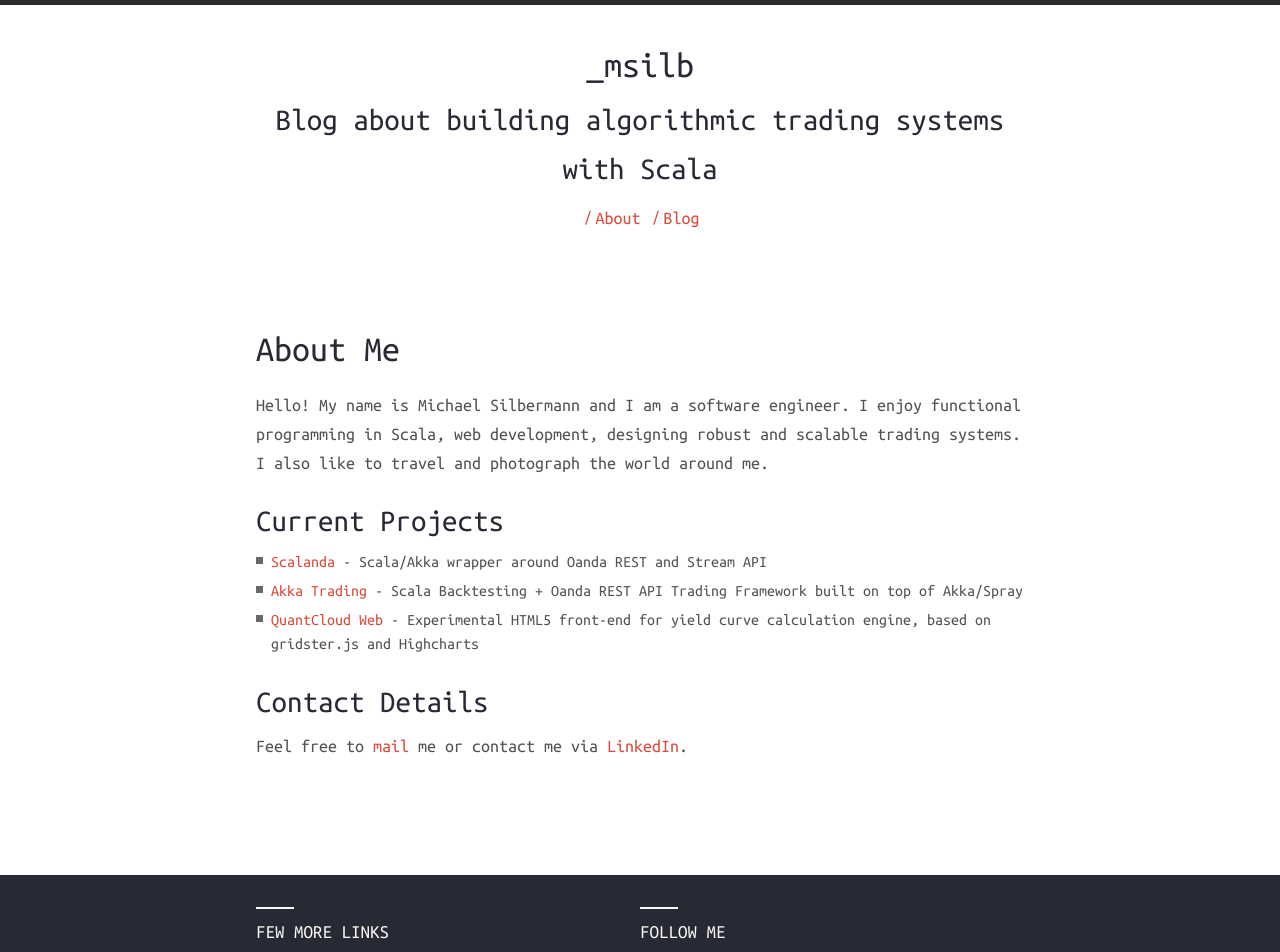
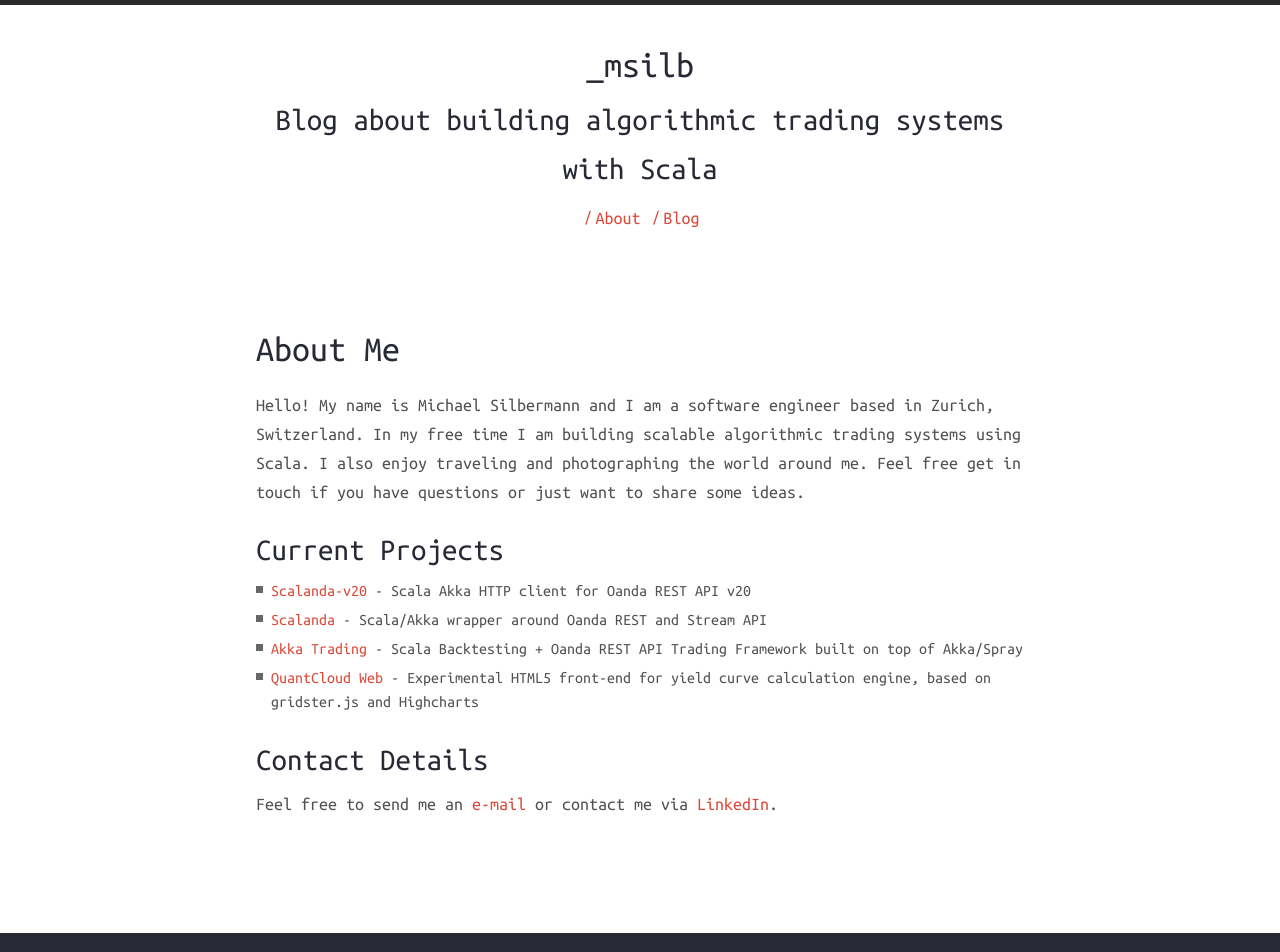
Before and after one commit to msilb/msilb.github.io, a Jekyll site: the page built from about.md, in a window 1280 px wide. Shown: the top 952 px of the page. Built offline with Jekyll 4.4.1, drawn with Linux system fonts in a browser that asks for light colours; nearby versions of some CDN libraries.

Commit message:
Update about.md

```diff
--- a/about.md
+++ b/about.md
@@ -3,14 +3,15 @@ layout: page
 title: About Me
 ---
 
-Hello! My name is Michael Silbermann and I am a software engineer. I enjoy functional programming in Scala, web development, designing robust and scalable trading systems. I also like to travel and photograph the world around me.
+Hello! My name is Michael Silbermann and I am a software engineer based in Zurich, Switzerland. In my free time I am building scalable algorithmic trading systems using Scala. I also enjoy traveling and photographing the world around me. Feel free get in touch if you have questions or just want to share some ideas.
 
 ## Current Projects
 
+* [Scalanda-v20](https://github.com/msilb/scalanda-v20) - Scala Akka HTTP client for Oanda REST API v20
 * [Scalanda](https://github.com/msilb/scalanda) - Scala/Akka wrapper around Oanda REST and Stream API
 * [Akka Trading](https://github.com/msilb/akka-trading) - Scala Backtesting + Oanda REST API Trading Framework built on top of Akka/Spray
 * [QuantCloud Web](https://github.com/msilb/quantcloud-web) - Experimental HTML5 front-end for yield curve calculation engine, based on gridster.js and Highcharts
 
 ## Contact Details
 
-Feel free to [mail](mailto:me@msilb.com) me or contact me via [LinkedIn](https://ch.linkedin.com/in/msilbermann).
+Feel free to send me an [e-mail](mailto:me@msilb.com) or contact me via [LinkedIn](https://www.linkedin.com/in/msilbermann).
```
